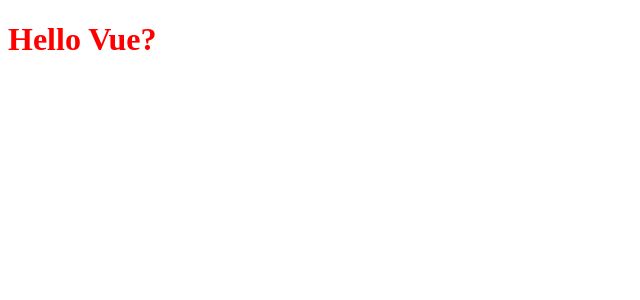
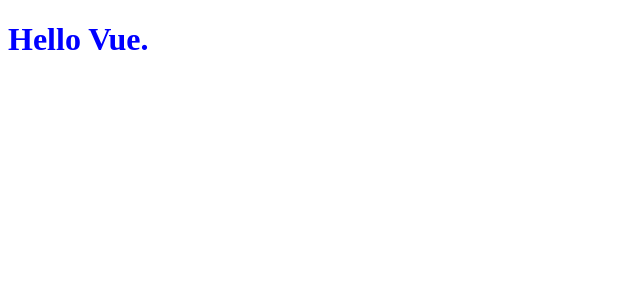
Before and after one commit to Mo-HyungNan/Vue-Todo-app, a Vue app: page / in a window 1280 px wide. Shown: the top 300 px of the page, without its empty margins (0-640 px from the left). Built offline with nearby package versions, Linux system fonts and the light colour scheme.

Commit message:
node-sass reinstall

```diff
--- a/App.vue
+++ b/App.vue
@@ -6,14 +6,15 @@
 export default {
     data () {
         return {
-            msg: 'Hello Vue?'
+            msg: 'Hello Vue.'
         }
     }
 }
 </script>
 
-<style scoped>
+<style scoped lang="scss">
+$color: blue;
 h1 {
-    color: red;
+    color: $color;
 }
 </style>
--- a/package.json
+++ b/package.json
@@ -32,7 +32,7 @@
     "copy-webpack-plugin": "^5.1.1",
     "css-loader": "^3.2.0",
     "html-webpack-plugin": "^3.2.0",
-    "node-sass": "^5.0.0",
+    "node-sass": "^4.14.1",
     "sass-loader": "^7.3.1",
     "vue-loader": "^15.7.2",
     "vue-style-loader": "^4.1.2",
--- a/webpack.config.js
+++ b/webpack.config.js
@@ -35,6 +35,14 @@
                         'vue-style-loader',
                         'css-loader'
                     ]
+                },
+                {
+                    test: /\.scss$/,
+                    use: [
+                        'vue-style-loader',
+                        'css-loader',
+                        'sass-loader'
+                    ]
                 }
             ]
         },
```
Also changed, not shown: 1 other file (tests, documents, lock files or other folders).
